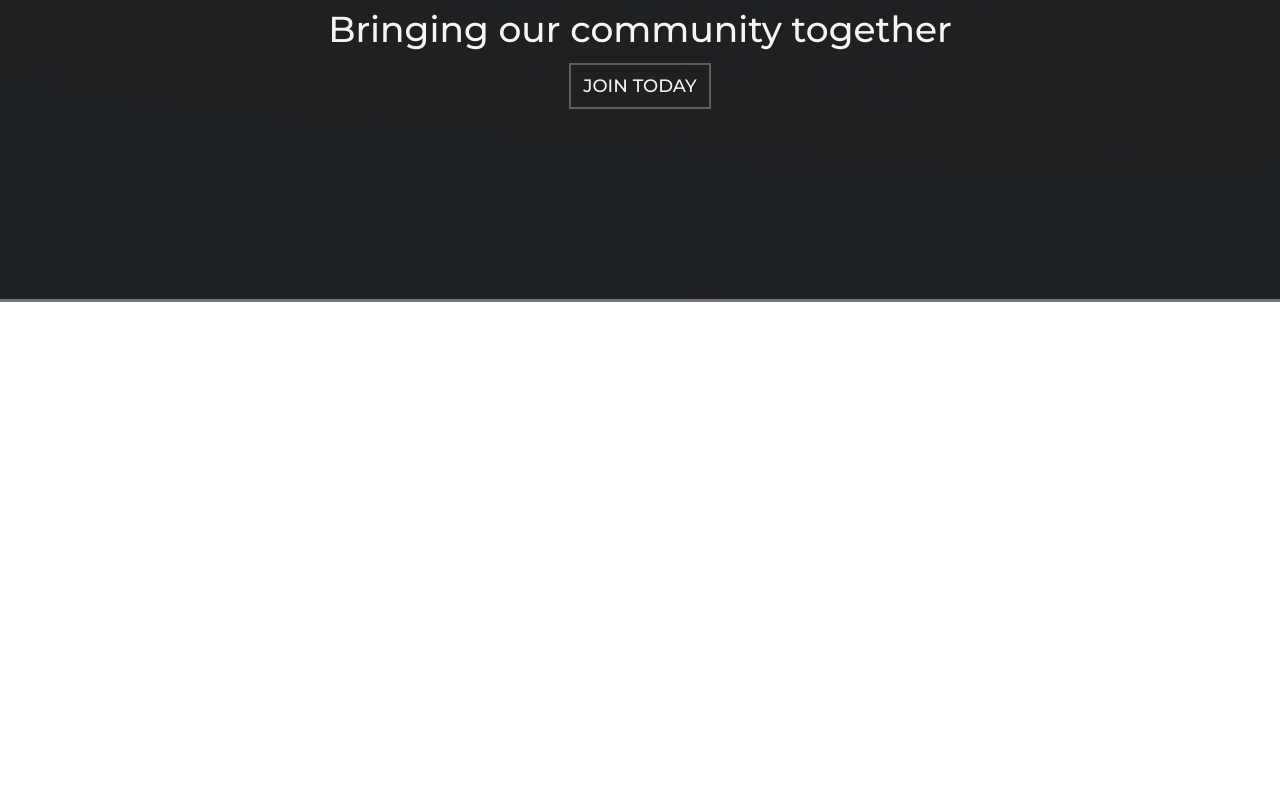
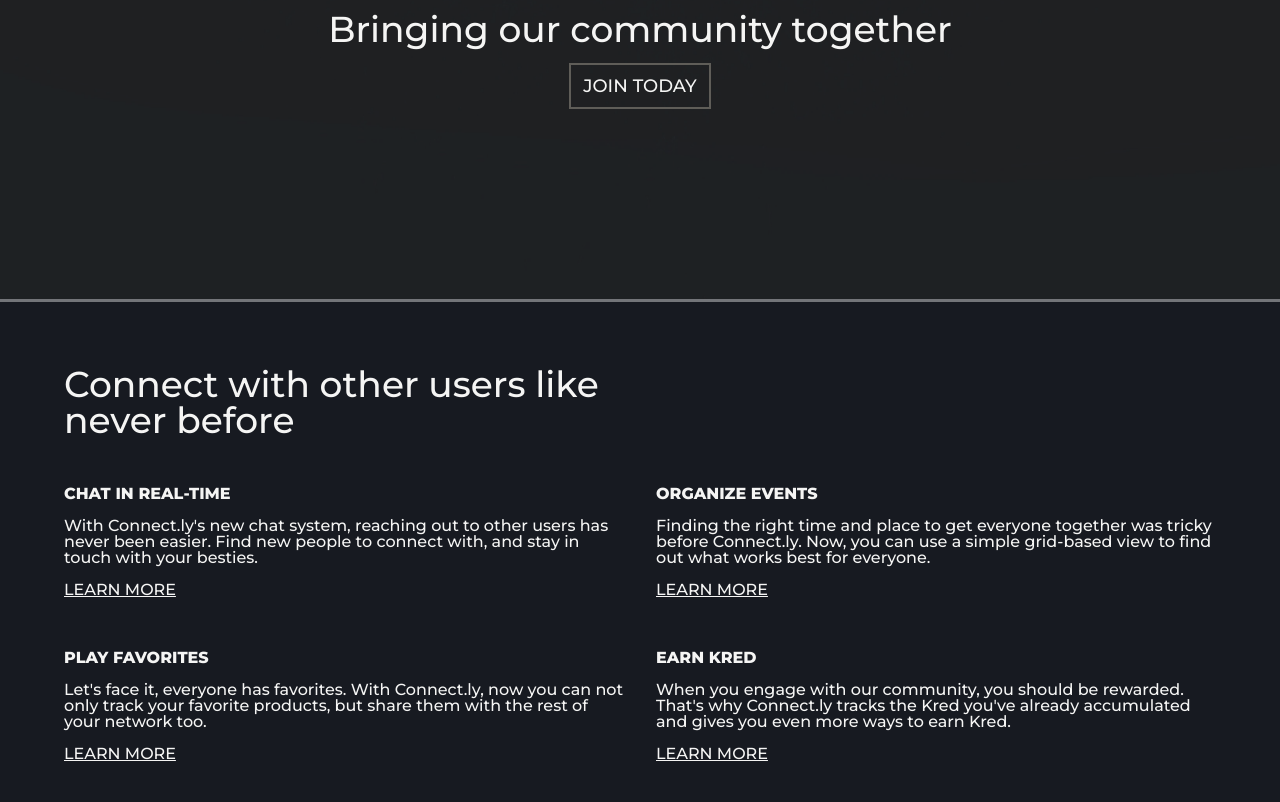
Before and after one commit to kylecoberly/connectly-steam, a plain HTML site: page index.html in a window 1280 px wide. Shown: the part 709-1511 px from the top of the page. Before the commit the page ends 1011 px from the top, so only its background shows below. Drawn offline with nearby package versions, Linux system fonts and the light colour scheme.

Commit message:
Add features and benefits

```diff
--- a/index.css
+++ b/index.css
@@ -6,11 +6,14 @@ body {
   grid-template-rows: auto auto auto;
 }
 
+header, main {
+  padding: 12px 48px;
+}
+
 header {
   display: flex;
   justify-content: space-between;
   align-items: center;
-  padding: 12px 48px;
   background-color: hsl(222, 18%, 11%);
   color: hsl(36, 4%, 76%);
 }
@@ -109,3 +112,57 @@ img {
 .call-to-action a:hover {
   border: 2px solid hsl(36, 4%, 96%);
 }
+
+main {
+  padding-top: 48px;
+  display: grid;
+  grid-template-columns: repeat(2, 1fr);
+  background-color: hsl(222, 18%, 11%);
+  color: hsl(36, 4%, 96%);
+}
+
+h2 {
+  font-size: 36px;
+  margin-bottom: 16px;
+}
+
+.feature-benefit-1 {
+  grid-row: 2 / span 1;
+  grid-column: 1 / span 1;
+}
+.feature-benefit-2 {
+  grid-row: 2 / span 1;
+  grid-column: 2 / span 1;
+}
+.feature-benefit-3 {
+  grid-row: 3 / span 1;
+  grid-column: 1 / span 1;
+}
+.feature-benefit-4 {
+  grid-row: 3 / span 1;
+  grid-column: 2 / span 1;
+}
+
+.feature-benefit p {
+  margin-bottom: 16px;
+}
+
+.feature-benefit a {
+  text-transform: uppercase;
+  color: hsl(36, 4%, 96%);
+  text-decoration: underline;
+}
+
+main > * {
+  padding: 16px;
+}
+
+.feature-benefit {
+  padding-bottom: 36px;
+}
+
+h3 {
+  font-weight: 800;
+  margin-bottom: 16px;
+  text-transform: uppercase;
+}
--- a/index.html
+++ b/index.html
@@ -40,6 +40,28 @@
         <a href="/join.html">Join Today</a>
       </div>
     </div>
-    <main></main>
+    <main>
+      <h2>Connect with other users like never before</h2>
+      <div class="feature-benefit feature-benefit-1">
+        <h3>Chat in real-time</h3>
+        <p>With Connect.ly's new chat system, reaching out to other users has never been easier. Find new people to connect with, and stay in touch with your besties.</p>
+        <a href="/learn-more.html">Learn more</a>
+      </div>
+      <div class="feature-benefit feature-benefit-2">
+        <h3>Organize Events</h3>
+        <p>Finding the right time and place to get everyone together was tricky before Connect.ly. Now, you can use a simple grid-based view to find out what works best for everyone.</p>
+        <a href="/learn-more.html">Learn more</a>
+      </div>
+      <div class="feature-benefit feature-benefit-3">
+        <h3>Play favorites</h3>
+        <p>Let's face it, everyone has favorites. With Connect.ly, now you can not only track your favorite products, but share them with the rest of your network too.</p>
+        <a href="/learn-more.html">Learn more</a>
+      </div>
+      <div class="feature-benefit feature-benefit-4">
+        <h3>Earn Kred</h3>
+        <p>When you engage with our community, you should be rewarded. That's why Connect.ly tracks the Kred you've already accumulated and gives you even more ways to earn Kred.</p>
+        <a href="/learn-more.html">Learn more</a>
+      </div>
+    </main>
   </body>
 </html>
```
